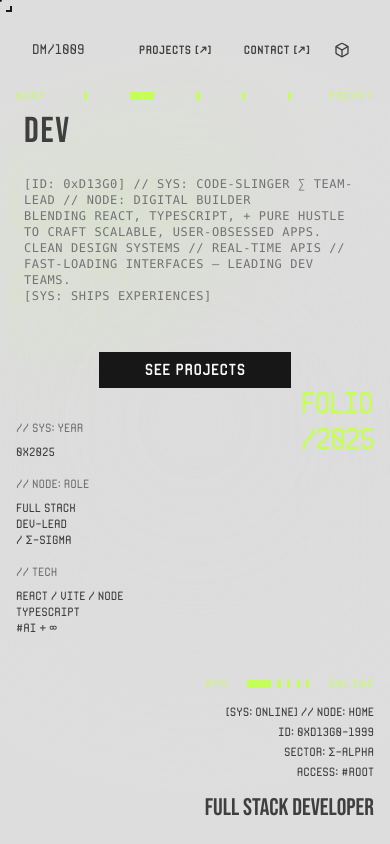
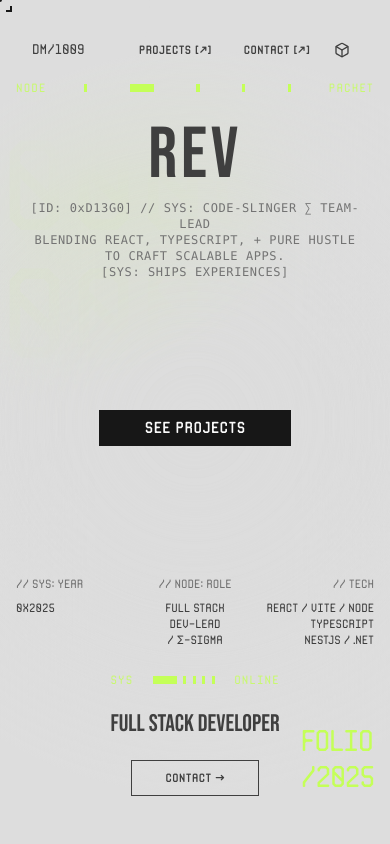
Before and after one commit to dmoscoa1009/dmoscoa-portfolio, a React (Vite) app: page / in a window 390 px wide. Built offline with nearby package versions, Linux system fonts and the light colour scheme.

Commit message:
feat: responsive adjustments to home page

```diff
--- a/src/pages/home.tsx
+++ b/src/pages/home.tsx
@@ -30,33 +30,26 @@ export default function HomePage() {
   }, []);
 
   return (
-    <div className="relative h-svh w-full p-4 md:p-8 pt-20 md:pt-32 text-foreground">
+    <div className="relative h-svh w-full p-4 sm:p-8 pt-18 pb-12 sm:pt-32 flex flex-col gap-y-4 text-foreground">
       <div className="sm:absolute top-32 sm:left-1/2 sm:-translate-x-1/2 max-w-2xl w-full z-10 flex flex-col gap-4">
         <StructureBar left="NODE" right="PACKET" />
       </div>
       {/* Description */}
-      <div className="flex flex-col gap-y-4 mx-2 md:mx-24">
-        <div className="flex flex-col sm:flex-row items-start sm:items-center gap-2 sm:gap-4">
-          <GlitchText
-            text={displayText}
-            className="text-4xl sm:text-6xl bebas-neue-regular font-bold tracking-wider"
-          />
-        </div>
-        <div className="max-w-full md:max-w-md mt-2">
-          <p className="text-xs font-mono tracking-wider mb-4 text-muted-foreground">
+      <div className="flex flex-col mx-2 gap-y-2 sm:mx-24 items-center sm:items-start">
+        <GlitchText
+          text={displayText}
+          className="text-7xl sm:text-6xl bebas-neue-regular font-bold tracking-wider"
+        />
+        <div className="max-w-full sm:max-w-md text-center sm:text-left">
+          <p className="text-xs font-mono tracking-wider text-muted-foreground">
             <GlitchText
               className="break-words"
-              text="[ID: 0xD13G0] // SYS: CODE-SLINGER ∑ TEAM-LEAD // NODE: DIGITAL BUILDER"
+              text="[ID: 0xD13G0] // SYS: CODE-SLINGER ∑ TEAM-LEAD"
             />
             <br />
             <GlitchText
               className="break-words"
-              text="BLENDING REACT, TYPESCRIPT, + PURE HUSTLE TO CRAFT SCALABLE, USER-OBSESSED APPS."
-            />
-            <br />
-            <GlitchText
-              className="break-words"
-              text="CLEAN DESIGN SYSTEMS // REAL-TIME APIS // FAST-LOADING INTERFACES — LEADING DEV TEAMS."
+              text="BLENDING REACT, TYPESCRIPT, + PURE HUSTLE TO CRAFT SCALABLE APPS."
             />
             <br />
             <GlitchText text="[SYS: SHIPS EXPERIENCES]" />
@@ -65,7 +58,7 @@ export default function HomePage() {
       </div>
 
       {/* Centered Project Button */}
-      <div className="md:absolute md:top-1/2 md:left-1/2 md:-translate-x-1/2 md:-translate-y-1/2 flex justify-center my-8 md:my-0">
+      <div className="sm:absolute sm:top-1/2 my-auto sm:left-1/2 sm:-translate-x-1/2 sm:-translate-y-1/2 flex justify-center">
         <NavLink to="/projects">
           <Button className="text-base px-6 py-3 rounded-none border-none shadow-none transition-none w-48 sm:w-auto">
             See projects
@@ -74,9 +67,9 @@ export default function HomePage() {
       </div>
 
       {/* Project Details */}
-      <div className="flex flex-col md:block gap-8 w-full md:w-auto md:absolute md:bottom-8 md:right-8 text-xs uppercase text-foreground">
-        <div className="grid grid-cols-1 sm:grid-cols-3 gap-4 sm:gap-12">
-          <div>
+      <div className="flex flex-col sm:block gap-8 w-full sm:w-auto sm:absolute sm:bottom-8 sm:right-8 text-xs uppercase text-foreground">
+        <div className="grid grid-cols-3 gap-4 sm:gap-12">
+          <div className="sm:text-right text-left">
             <p className="mb-2 text-muted-foreground">
               <GlitchText text="// SYS: YEAR" />
             </p>
@@ -84,7 +77,7 @@ export default function HomePage() {
               <GlitchText text="0x2025" />
             </p>
           </div>
-          <div>
+          <div className="sm:text-right text-center">
             <p className="mb-2 text-muted-foreground">
               <GlitchText text="// NODE: ROLE" />
             </p>
@@ -96,7 +89,7 @@ export default function HomePage() {
               <GlitchText text="/ ∑-SIGMA" />
             </p>
           </div>
-          <div>
+          <div className="text-right">
             <p className="mb-2 text-muted-foreground">
               <GlitchText text="// TECH" />
             </p>
@@ -105,24 +98,24 @@ export default function HomePage() {
               <br />
               <GlitchText text="TYPESCRIPT" />
               <br />
-              <GlitchText text="#AI + ∞" />
+              <GlitchText text="NESTJS / .NET" />
             </p>
           </div>
         </div>
       </div>
 
       {/* Project Counter & Contact */}
-      <div className="flex flex-col md:block items-end gap-8 w-full pb-8 md:w-auto md:absolute md:bottom-8 md:left-8 pt-8">
+      <div className="flex flex-col sm:block items-center sm:items-start gap-8 w-full sm:w-auto sm:absolute sm:bottom-8 sm:left-8">
         {/* Futuristic Info Block */}
-        <div className="flex flex-col gap-1 md:items-start items-end">
+        <div className="flex flex-col gap-1 sm:items-start items-center">
           <StructureBar left="SYS" right="ONLINE" duration={5000} />
-          <p className="text-xs">[SYS: ONLINE] // NODE: HOME</p>
-          <p className="text-xs">ID: 0xD13G0-1999</p>
-          <p className="text-xs">SECTOR: ∑-ALPHA</p>
-          <p className="text-xs">ACCESS: #ROOT</p>
-          <div className="text-2xl md:text-4xl font-bold mt-2 bebas-neue-regular uppercase">
+          <p className="text-xs hidden sm:block">[SYS: ONLINE] // NODE: HOME</p>
+          <p className="text-xs hidden sm:block">ID: 0xD13G0-1999</p>
+          <p className="text-xs hidden sm:block">SECTOR: ∑-ALPHA</p>
+          <p className="text-xs hidden sm:block">ACCESS: #ROOT</p>
+          <div className="text-2xl sm:text-4xl font-bold mt-2 bebas-neue-regular uppercase">
             <GlitchText
-              className="min-h-[2.5rem] md:min-h-[5rem]"
+              className="min-h-[2.5rem] sm:min-h-[5rem]"
               text="Full Stack Developer"
             />
           </div>
@@ -137,8 +130,8 @@ export default function HomePage() {
         </div>
       </div>
 
-      {/* Folio Number (still fixed) */}
-      <div className="fixed right-4 top-1/2 -translate-y-1/2 text-accent text-3xl md:text-5xl tracking-tighter">
+      {/* Folio Number */}
+      <div className="fixed right-4 bottom-12 sm:bottom-0 -z-10 sm:top-1/2 sm:-translate-y-1/2 text-accent text-3xl sm:text-5xl tracking-tighter">
         <GlitchText text="FOLIO" />
         <br />
         <GlitchText text="/2025" />
```
